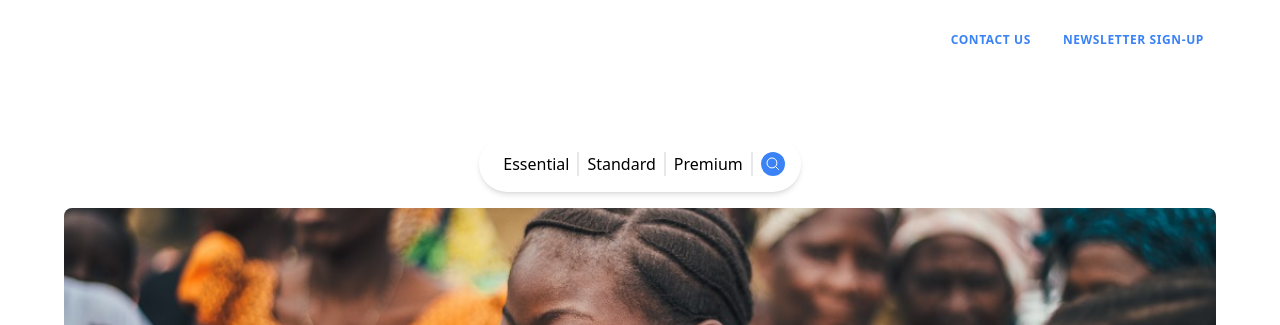
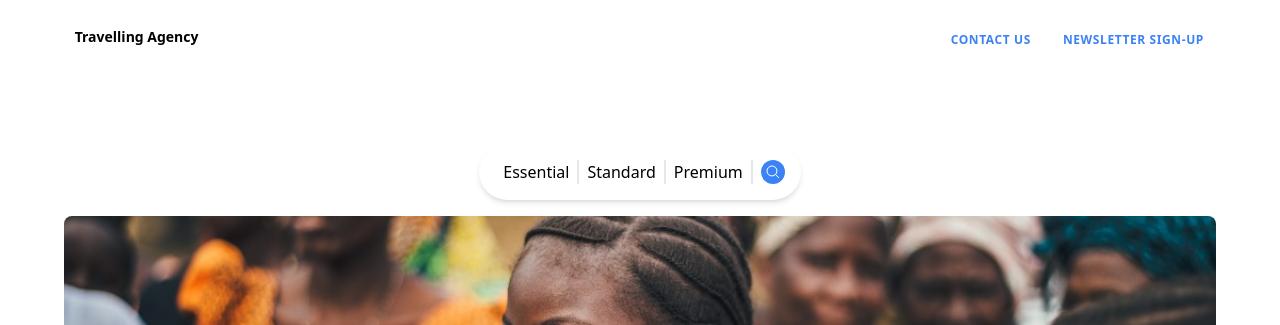
Before and after one commit to BasilMwila/BasilMwila, a website: page public/index.html in a window 1280 px wide. Shown: the top 325 px of the page. Drawn offline with nearby package versions, Linux system fonts and the light colour scheme.

Commit message:
Second commit

```diff
--- a/public/index.html
+++ b/public/index.html
@@ -18,7 +18,9 @@
             <main class="px-16 py-6 bg-white md:col-span-2">
 
                 <div class="flex justify-center md:justify-end">
-
+                    <div class="md:flex justify-start bg-white h-10 w-3/4 sm:hidden lg:block">
+                        <span class="font-bold text-black text-sm">Travelling Agency</span>
+                    </div>
                     <a href="#" class="text-blue-500 rounded-full py-2 px-3 uppercase text-xs font-bold cursor-pointer tracking-wider md:border-0 hover:bg-gray-200">Contact us</a>
                     <a href="Newsletter.html" class="text-blue-500 ml-2 rounded-full py-2 px-3 uppercase text-xs font-bold cursor-pointer tracking-wider md:border-0 hover:bg-gray-200">Newsletter Sign-Up
                     </a>
```
